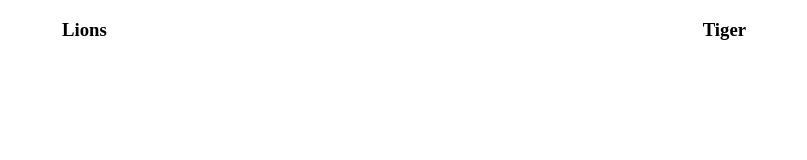
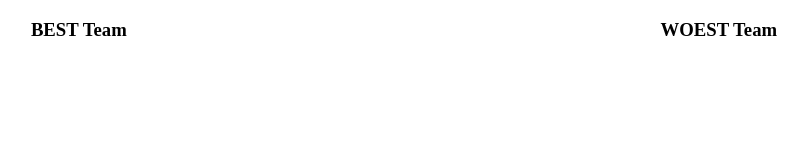
Before and after one commit to hasi7856/scoreboard, a plain HTML site: page index.html in a window 1280 px wide. Shown: the whole page, without its empty margins (236-1043 px from the left). Drawn offline with Linux system fonts and the light colour scheme.

Commit message:
Update index.html

```diff
--- a/index.html
+++ b/index.html
@@ -7,10 +7,10 @@
     <body>
        <div class="container">
             <div>
-                <h3>Lions</h3>
+                <h3>BEST Team</h3>
             </div>
             <div>
-                <h3>Tiger</h3>
+                <h3>WOEST Team</h3>
             </div>
        </div>
        <script src="main.js"></script>
```
